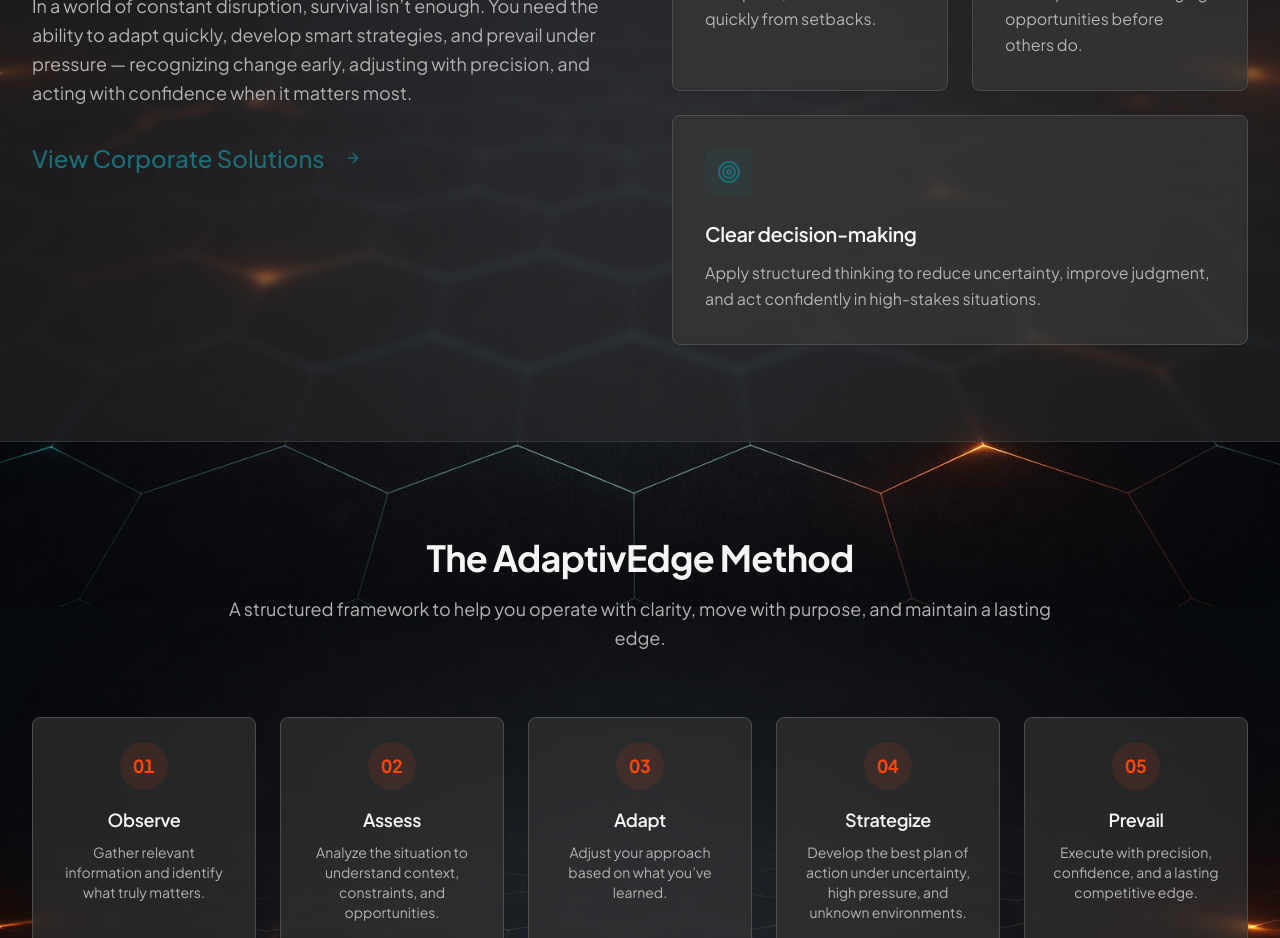
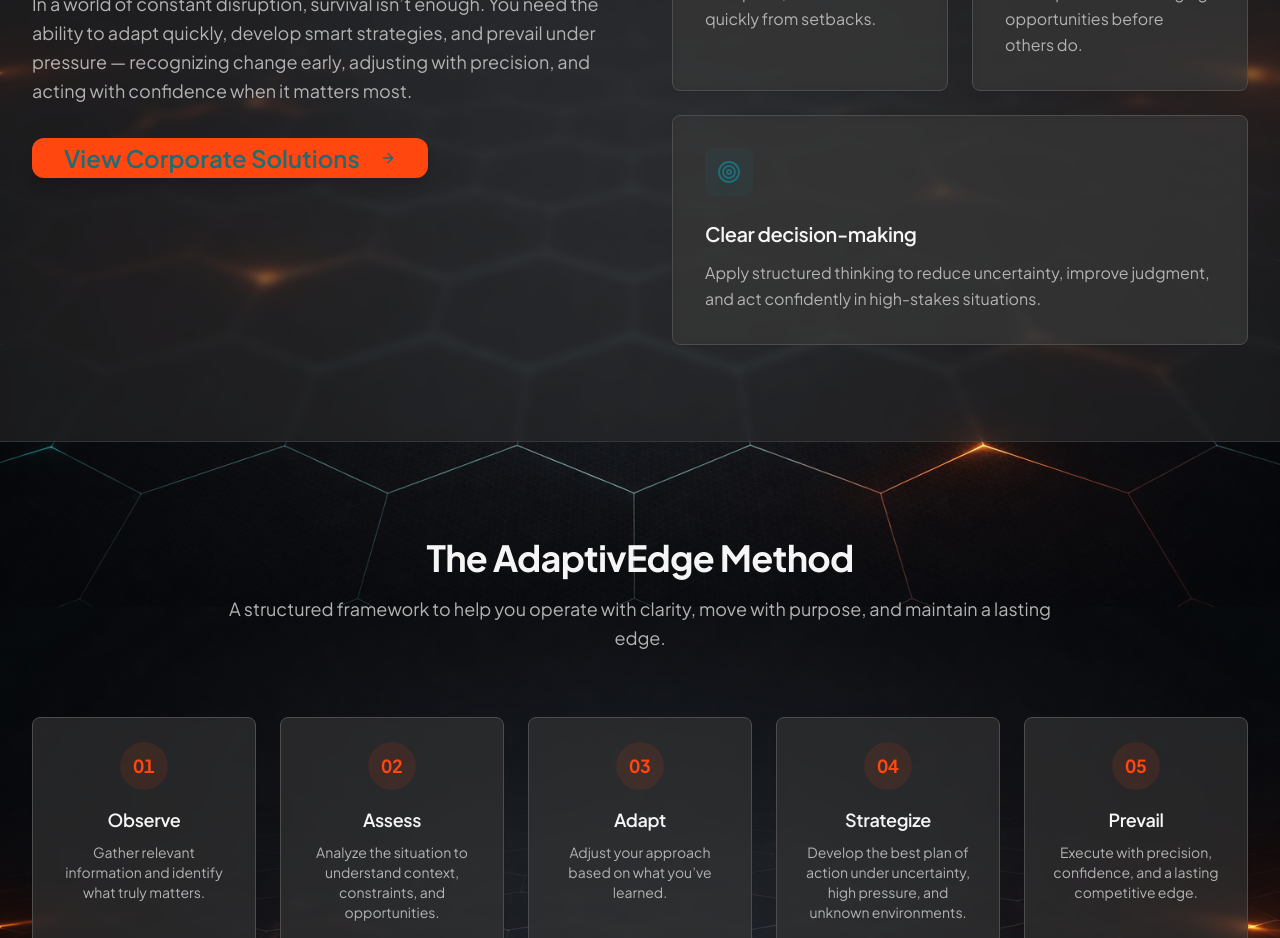
Before and after one commit to erikscomputers/adaptiveEDGE-site, a React (Vite) app: page / in a window 1280 px wide. Shown: the part 1100-2038 px from the top of the page. Built offline with nearby package versions, Linux system fonts and the light colour scheme; the HTML template or start-up script is replaced by a standard one.

Commit message:
home update

```diff
--- a/src/pages/HomePage.jsx
+++ b/src/pages/HomePage.jsx
@@ -107,10 +107,10 @@ const HomePage = () => {
                 <Button asChild variant="ghost" className="px-0 text-secondary hover:text-secondary/80 hover:bg-transparent group">
                   <Link
   to="/corporate-solutions"
-  className="text-xl md:text-2xl font-bold flex items-center"
+  className="inline-flex items-center justify-center text-xl md:text-2xl font-semibold px-8 py-5 rounded-xl bg-accent text-accent-foreground hover:bg-accent/90 transition-all duration-200 shadow-lg hover:shadow-xl"
 >
   View Corporate Solutions
-  <ArrowRight className="ml-3 h-7 w-7 transition-transform duration-200 group-hover:translate-x-1" />
+  <ArrowRight className="ml-3 h-6 w-6 transition-transform duration-200 group-hover:translate-x-1" />
 </Link>
                 </Button>
               </motion.div>
```
